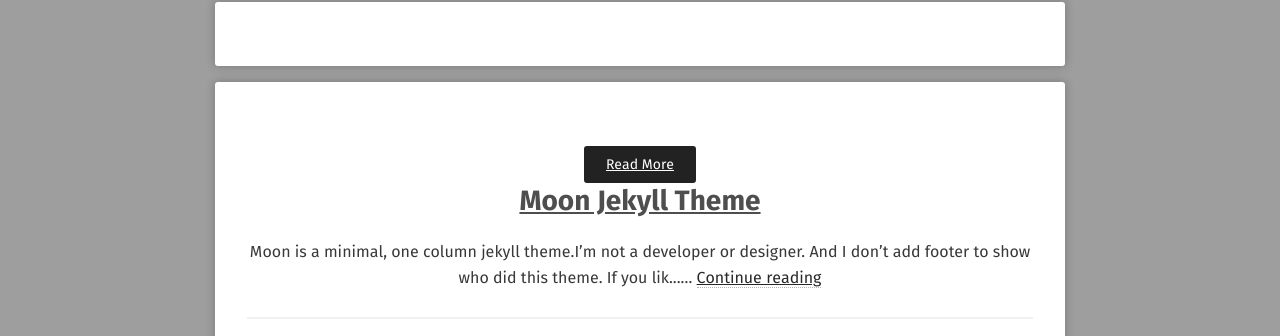
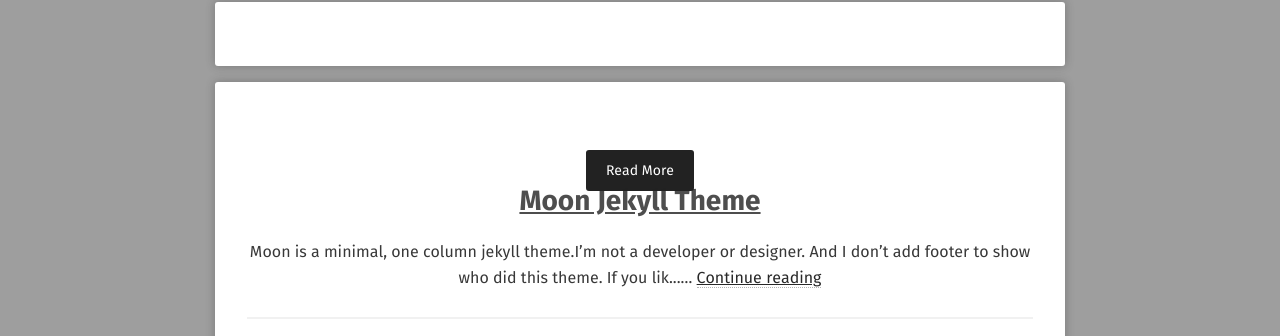
Before and after one commit to incheony/incheony.github.io, a Jekyll site: the page built from _posts/2018-11-21-first_post.md, in a window 1280 px wide. Shown: the part 611-947 px from the top of the page. Built offline with Jekyll 4.4.1, drawn with Linux system fonts in a browser that asks for light colours; some web fonts are replaced; comment, search, counter and statistics services are not loaded.

Commit message:
Update elements.scss

```diff
--- a/_sass/elements.scss
+++ b/_sass/elements.scss
@@ -84,7 +84,9 @@
 .btn1 {
   display: inline-block;
   margin-bottom: 20px;
-  padding: 8px 20px;
+  padding: 10px 18px;
+  margin: 4px auto;
+  @extend %btnextend;
   @include font-rem(14);
   background-color: #222;
   color: #fff;
```
